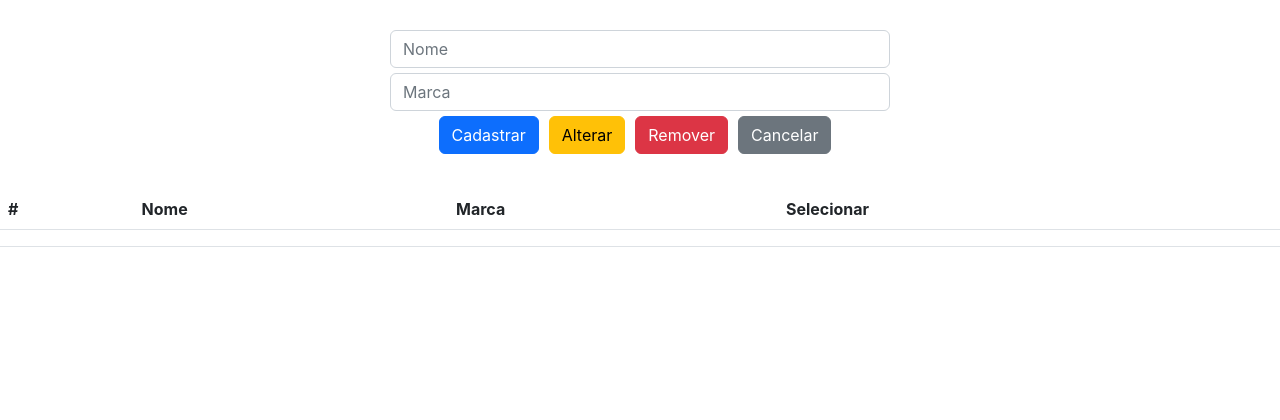
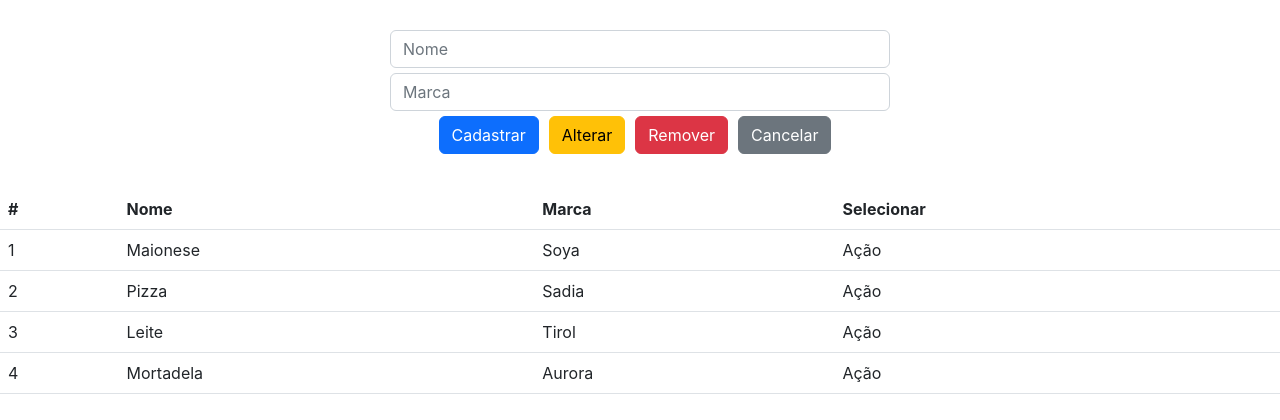
Before and after one commit to hygino82/spring-react-ralf, a React (Create React App) app in the folder frontend/: page / in a window 1280 px wide. Shown: the top 420 px of the page. Built offline with nearby package versions, Linux system fonts and the light colour scheme.

Commit message:
Mock table

```diff
--- a/frontend/src/App.js
+++ b/frontend/src/App.js
@@ -1,5 +1,6 @@
 import Formulario from './Formulario';
 import Tabela from './Tabela';
+import './App.css';
 
 function App() {
   return (
--- a/frontend/src/Tabela.jsx
+++ b/frontend/src/Tabela.jsx
@@ -1,4 +1,29 @@
+import { useState } from "react";
+
 function Tabela() {
+    const lista = [
+        {
+            codigo: 1,
+            nome: 'Maionese',
+            marca: 'Soya'
+        },
+        {
+            codigo: 2,
+            nome: 'Pizza',
+            marca: 'Sadia'
+        },
+        {
+            codigo: 3,
+            nome: 'Leite',
+            marca: 'Tirol'
+        },
+        {
+            codigo: 4,
+            nome: 'Mortadela',
+            marca: 'Aurora'
+        }
+    ];
+
     return (
         <table className="table">
             <thead>
@@ -10,12 +35,14 @@ function Tabela() {
                 </tr>
             </thead>
             <tbody>
-                <tr>
-                    <td></td>
-                    <td></td>
-                    <td></td>
-                    <td></td>
-                </tr>
+                {lista.map(x =>
+                    <tr>
+                        <td>{x.codigo}</td>
+                        <td>{x.nome}</td>
+                        <td>{x.marca}</td>
+                        <td>Ação</td>
+                    </tr>
+                )}
             </tbody>
         </table>
     );
```
